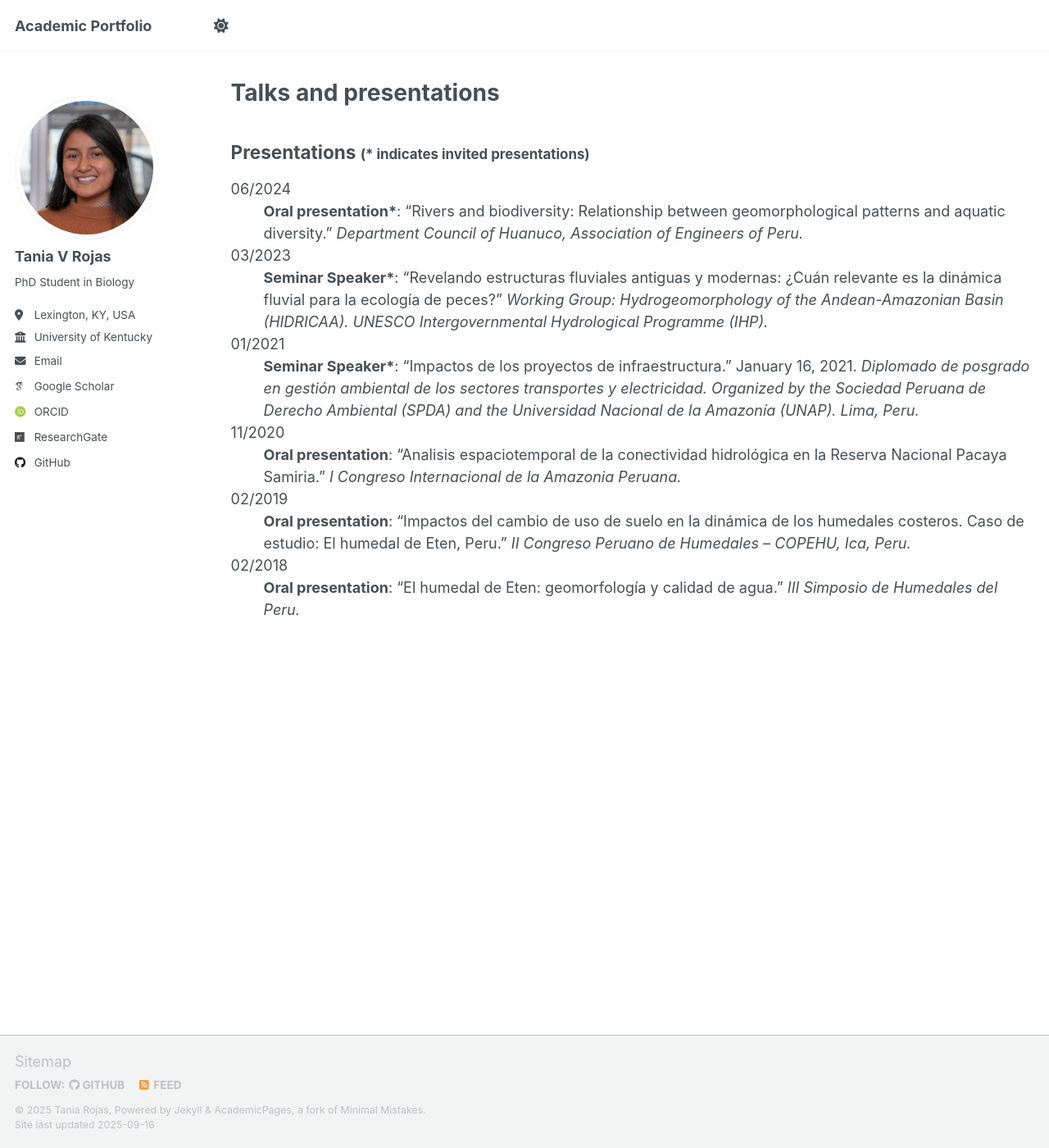
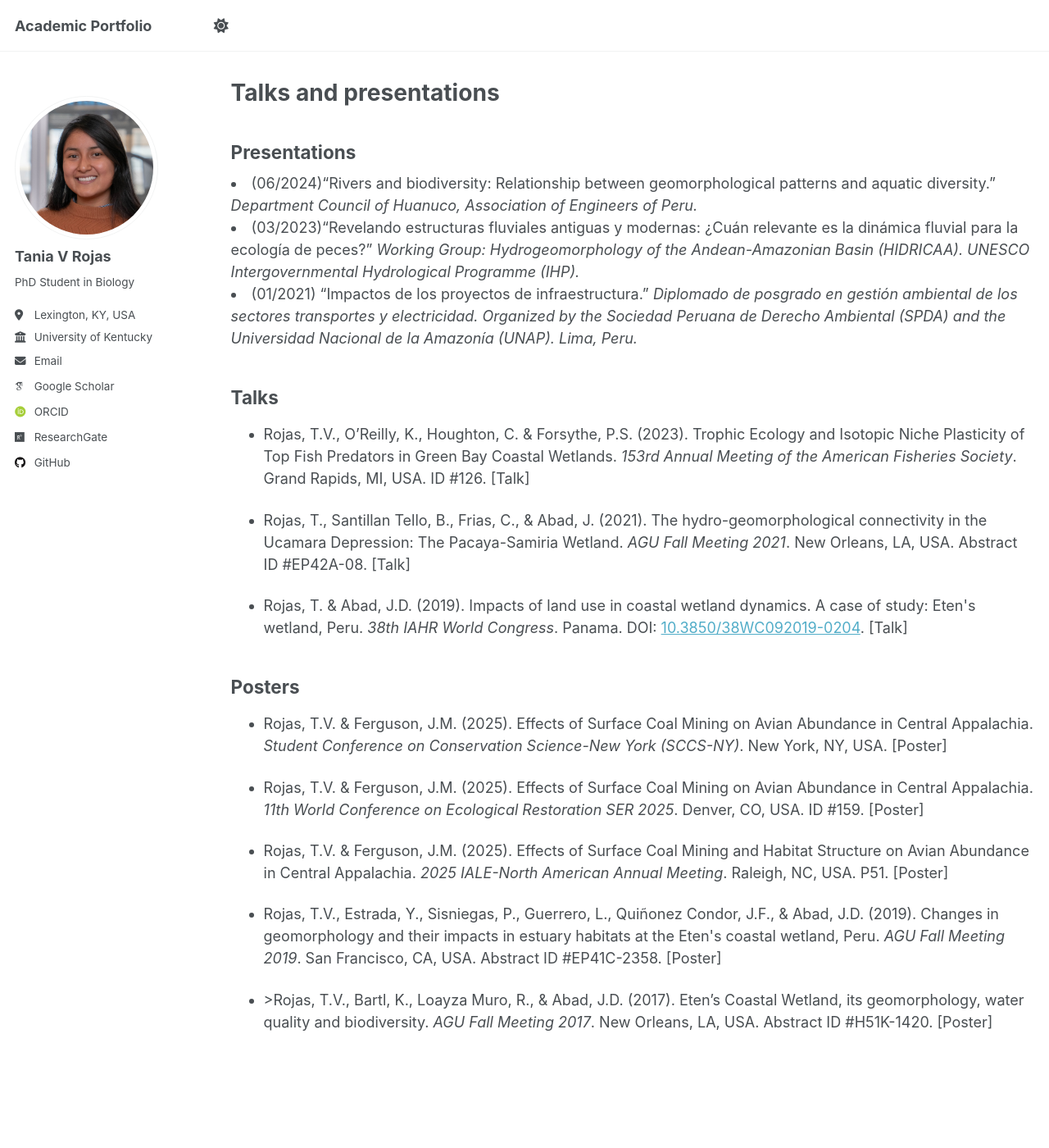
Before and after one commit to taniarojasc/taniarojasc.github.io, a Jekyll site: the page built from _pages/talks.html, in a window 1280 px wide and 1400 px high. Shown: the whole window at 82% size. Built offline with Jekyll 4.4.1, drawn with Linux system fonts in a browser that asks for light colours; some web fonts are replaced; a script that is not in the unit is left out.

Commit message:
Update talks.html

```diff
--- a/_pages/talks.html
+++ b/_pages/talks.html
@@ -7,44 +7,57 @@ author_profile: true
 
 <section id="presentations">
 
-  <h2>Presentations <small>(* indicates invited presentations)</small></h2>
+  <h2>Presentations</h2>
 
-  <dl>
-    <dt>06/2024</dt>
-    <dd>
-      <strong>Oral presentation*</strong>: “Rivers and biodiversity: Relationship between geomorphological patterns and aquatic diversity.”
+  <li>(06/2024)“Rivers and biodiversity: Relationship between geomorphological patterns and aquatic diversity.”
       <em>Department Council of Huanuco, Association of Engineers of Peru.</em>
-    </dd>
+  </li>
 
-    <dt>03/2023</dt>
-    <dd>
-      <strong>Seminar Speaker*</strong>: “Revelando estructuras fluviales antiguas y modernas: ¿Cuán relevante es la dinámica fluvial para la ecología de peces?”
+  <li>
+    (03/2023)“Revelando estructuras fluviales antiguas y modernas: ¿Cuán relevante es la dinámica fluvial para la ecología de peces?”
       <em>Working Group: Hydrogeomorphology of the Andean-Amazonian Basin (HIDRICAA). UNESCO Intergovernmental Hydrological Programme (IHP).</em>
-    </dd>
+</li>
 
-    <dt>01/2021</dt>
-    <dd>
-      <strong>Seminar Speaker*</strong>: “Impactos de los proyectos de infraestructura.” January 16, 2021.
+ <li>
+   (01/2021) “Impactos de los proyectos de infraestructura.”
       <em>Diplomado de posgrado en gestión ambiental de los sectores transportes y electricidad. Organized by the Sociedad Peruana de Derecho Ambiental (SPDA) and the Universidad Nacional de la Amazonía (UNAP). Lima, Peru.</em>
-    </dd>
-
-    <dt>11/2020</dt>
-    <dd>
-      <strong>Oral presentation</strong>: “Analisis espaciotemporal de la conectividad hidrológica en la Reserva Nacional Pacaya Samiria.”
-      <em>I Congreso Internacional de la Amazonia Peruana.</em>
-    </dd>
-
-    <dt>02/2019</dt>
-    <dd>
-      <strong>Oral presentation</strong>: “Impactos del cambio de uso de suelo en la dinámica de los humedales costeros. Caso de estudio: El humedal de Eten, Peru.”
-      <em>II Congreso Peruano de Humedales – COPEHU, Ica, Peru.</em>
-    </dd>
-
-    <dt>02/2018</dt>
-    <dd>
-      <strong>Oral presentation</strong>: “El humedal de Eten: geomorfología y calidad de agua.”
-      <em>III Simposio de Humedales del Peru.</em>
-    </dd>
-  </dl>
+</li>
 
 </section>
+
+
+<section id="conferences">
+  <h2>Talks</h2>
+
+  <ul>
+    <li>
+      <p>Rojas, T.V., O’Reilly, K., Houghton, C. & Forsythe, P.S. (2023). Trophic Ecology and Isotopic Niche Plasticity of Top Fish Predators in Green Bay Coastal Wetlands. <em>153rd Annual Meeting of the American Fisheries Society</em>. Grand Rapids, MI, USA. ID #126. [Talk]</p>
+    </li>
+    <li>
+      <p>Rojas, T., Santillan Tello, B., Frias, C., & Abad, J. (2021). The hydro-geomorphological connectivity in the Ucamara Depression: The Pacaya-Samiria Wetland. <em>AGU Fall Meeting 2021</em>. New Orleans, LA, USA. Abstract ID #EP42A-08. [Talk]</p>
+    </li>
+    <li>
+      <p>Rojas, T. & Abad, J.D. (2019). Impacts of land use in coastal wetland dynamics. A case of study: Eten's wetland, Peru. <em>38th IAHR World Congress</em>. Panama. DOI: <a href="https://doi.org/10.3850/38WC092019-0204" target="_blank" rel="noopener noreferrer">10.3850/38WC092019-0204</a>. [Talk]</p>
+    </li>
+  </ul>
+
+  <h2>Posters</h2>
+  <ul>
+    <li>
+      <p>Rojas, T.V. & Ferguson, J.M. (2025). Effects of Surface Coal Mining on Avian Abundance in Central Appalachia. <em>Student Conference on Conservation Science-New York (SCCS-NY)</em>. New York, NY, USA. [Poster]</p>
+    </li>
+    <li>
+      <p>Rojas, T.V. & Ferguson, J.M. (2025). Effects of Surface Coal Mining on Avian Abundance in Central Appalachia. <em>11th World Conference on Ecological Restoration SER 2025</em>. Denver, CO, USA. ID #159. [Poster]</p>
+    </li>
+    <li>
+      <p>Rojas, T.V. & Ferguson, J.M. (2025). Effects of Surface Coal Mining and Habitat Structure on Avian Abundance in Central Appalachia. <em>2025 IALE-North American Annual Meeting</em>. Raleigh, NC, USA. P51. [Poster]</p>
+    </li>
+    <li>
+      <p>Rojas, T.V., Estrada, Y., Sisniegas, P., Guerrero, L., Quiñonez Condor, J.F., & Abad, J.D. (2019). Changes in geomorphology and their impacts in estuary habitats at the Eten's coastal wetland, Peru. <em>AGU Fall Meeting 2019</em>. San Francisco, CA, USA. Abstract ID #EP41C-2358. [Poster]</p>
+    </li>
+    <li>
+      <p>>Rojas, T.V., Bartl, K., Loayza Muro, R., & Abad, J.D. (2017). Eten’s Coastal Wetland, its geomorphology, water quality and biodiversity. <em>AGU Fall Meeting 2017</em>. New Orleans, LA, USA. Abstract ID #H51K-1420. [Poster]</p>
+    </li>
+  </ul>
+
+</section>
```
